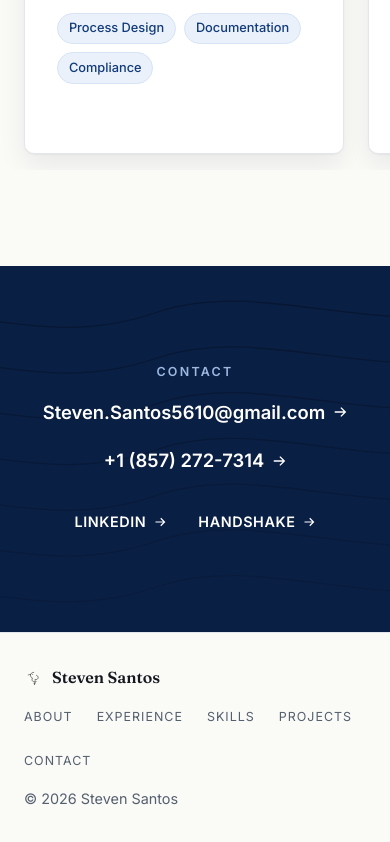
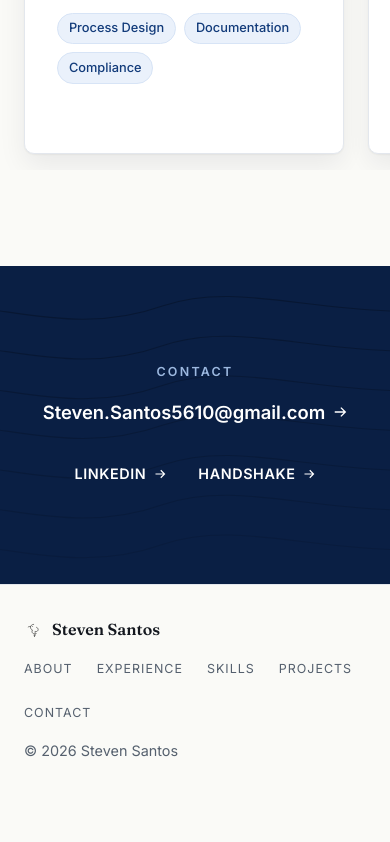
Before and after one commit to stevensantos5610-hub/personal-website, a plain HTML site: page index.html in a window 390 px wide. Shown: the part 10328-11170 px from the top of the page. After the commit the page ends 11122 px from the top, so only its background shows below. Drawn offline with Linux system fonts and the light colour scheme.

Commit message:
Remove phone number from contact section
Co-Authored-By: Claude Opus 5.5 <noreply@anthropic.com>

```diff
--- a/index.html
+++ b/index.html
@@ -523,10 +523,6 @@
           Steven.Santos5610@gmail.com
           <svg viewBox="0 0 16 16" width="14" height="14" fill="none" stroke="currentColor" stroke-width="1.6"><path d="M2 8h11M9 3l5 5-5 5"/></svg>
         </a>
-        <a class="link-arrow light large" href="tel:+18572727314">
-          +1 (857) 272-7314
-          <svg viewBox="0 0 16 16" width="14" height="14" fill="none" stroke="currentColor" stroke-width="1.6"><path d="M2 8h11M9 3l5 5-5 5"/></svg>
-        </a>
       </div>
 
       <div class="social-links">
```
Also changed, not shown: 1 other file.
